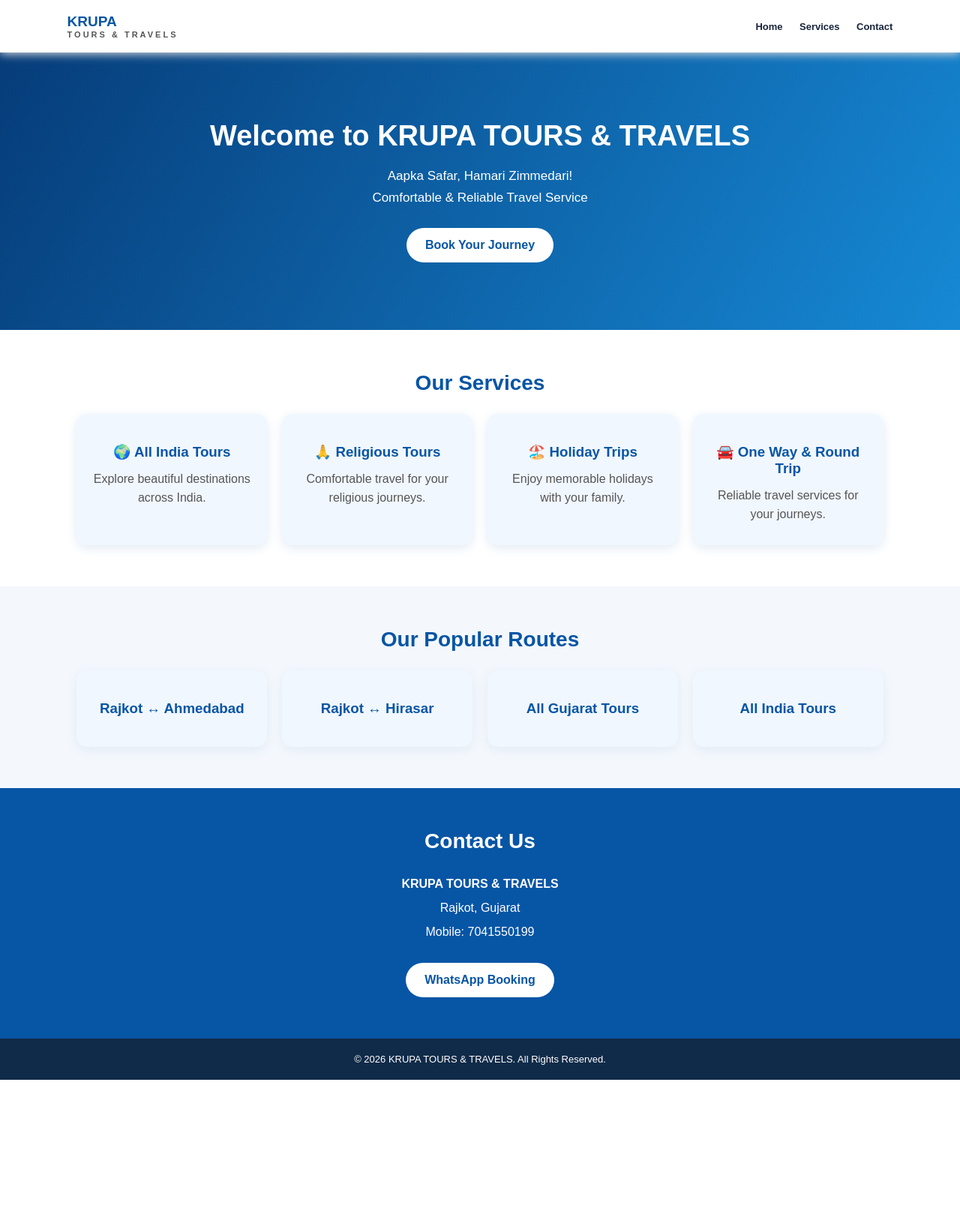
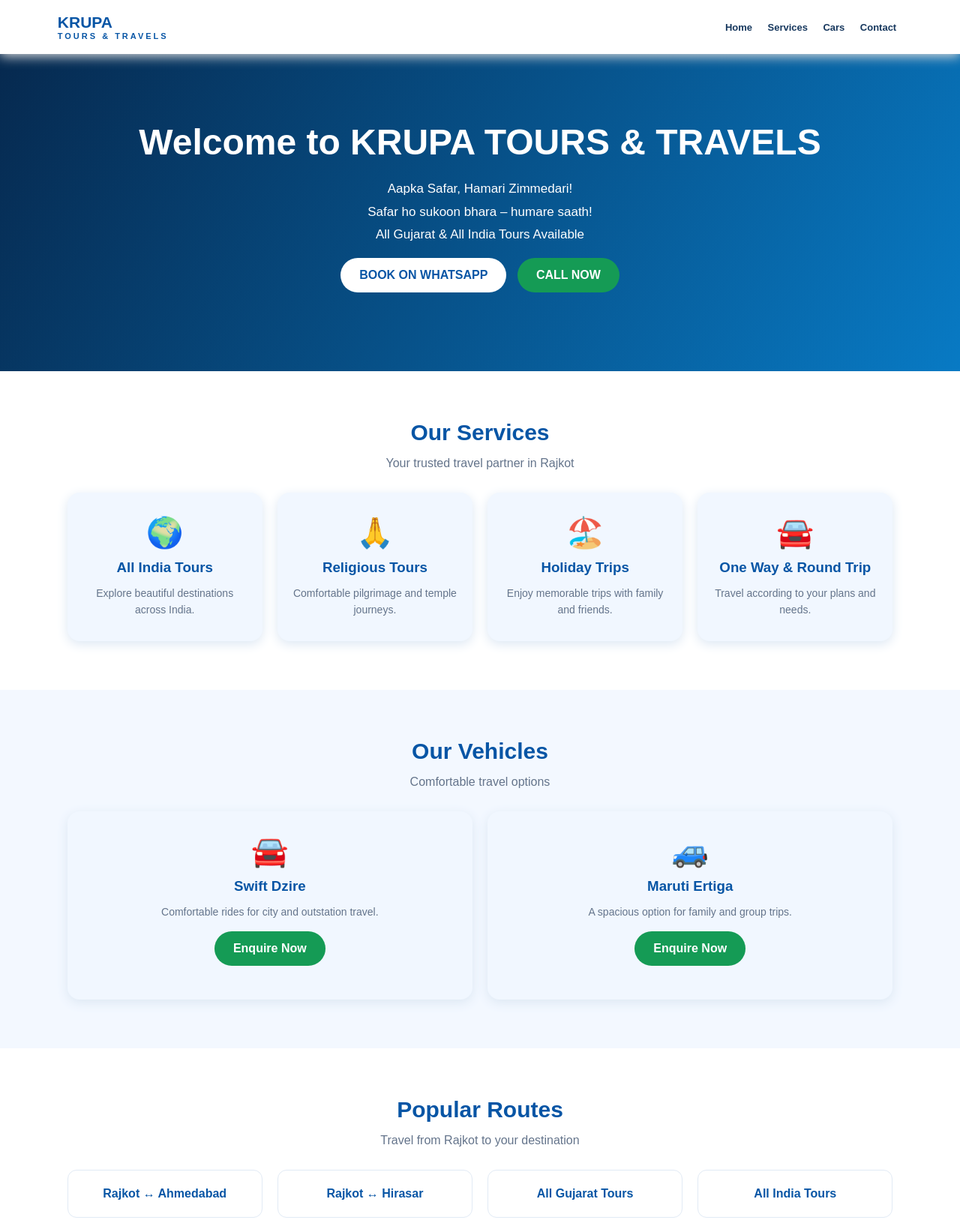
Before and after one commit to dhruvparmar9/krupa-tours-website, a plain HTML site: page index.html in a window 1280 px wide. Shown: the top 1627 px of the page at 75% size. Before the commit the page ends 1440 px from the top, so only its background shows below. Drawn offline with Linux system fonts and the light colour scheme.

Commit message:
Update index.html

```diff
--- a/index.html
+++ b/index.html
@@ -7,93 +7,116 @@
 <title>KRUPA TOURS & TRAVELS</title>
 <style>
 *{margin:0;padding:0;box-sizing:border-box}
-body{font-family:Arial,sans-serif;color:#17243b;background:#fff}
-header{background:#fff;padding:18px 7%;display:flex;justify-content:space-between;align-items:center;box-shadow:0 2px 12px #ddd;position:sticky;top:0}
-.logo{font-size:19px;font-weight:bold;color:#0755a5}
-.logo span{display:block;font-size:11px;letter-spacing:3px;color:#555}
-nav a{margin-left:18px;text-decoration:none;color:#17243b;font-weight:bold;font-size:13px}
-.hero{padding:90px 8%;background:linear-gradient(120deg,#063c79,#1689d5);color:white;text-align:center}
-.hero h1{font-size:38px;margin-bottom:18px}
-.hero p{font-size:17px;line-height:1.7}
-.btn{display:inline-block;background:#fff;color:#0755a5;padding:14px 25px;border-radius:30px;text-decoration:none;font-weight:bold;margin-top:25px}
-section{padding:55px 8%;text-align:center}
-h2{font-size:28px;color:#0755a5;margin-bottom:25px}
-.cards{display:grid;grid-template-columns:repeat(auto-fit,minmax(210px,1fr));gap:20px}
-.card{padding:28px 18px;border-radius:14px;background:#f1f7ff;box-shadow:0 4px 15px #e3eaf3}
-.card h3{margin:12px 0;color:#0755a5}
-.card p{line-height:1.6;color:#555}
-.routes{background:#f4f8fd}
+body{font-family:Arial,sans-serif;color:#172b45}
+header{background:white;padding:18px 6%;display:flex;justify-content:space-between;align-items:center;box-shadow:0 3px 15px #ddd;position:sticky;top:0}
+.logo{font-size:21px;font-weight:bold;color:#0755a5}
+.logo small{display:block;font-size:11px;letter-spacing:3px}
+nav a{margin:0 8px;text-decoration:none;color:#17385e;font-weight:bold;font-size:13px}
+.hero{background:linear-gradient(120deg,#06294f,#087ac4);color:white;text-align:center;padding:90px 20px}
+.hero h1{font-size:clamp(30px,5vw,48px);margin-bottom:20px}
+.hero p{font-size:17px;line-height:1.8}
+.btn{display:inline-block;padding:14px 25px;border-radius:30px;text-decoration:none;font-weight:bold;margin:15px 5px}
+.white{background:white;color:#0755a5}
+.green{background:#159b55;color:white}
+section{padding:65px 7%;text-align:center}
+h2{font-size:30px;color:#0755a5;margin-bottom:15px}
+.sub{color:#64748b;margin-bottom:30px}
+.grid{display:grid;grid-template-columns:repeat(auto-fit,minmax(210px,1fr));gap:20px}
+.card{background:#f1f7ff;border-radius:16px;padding:30px 20px;box-shadow:0 4px 15px #dce7f3}
+.card .emoji{font-size:40px}
+.card h3{color:#0755a5;margin:12px 0}
+.card p{color:#64748b;line-height:1.6;font-size:14px}
+.vehicles{background:#f3f8ff}
+.route{background:#fff;border:1px solid #e1eaf5;border-radius:12px;padding:22px;font-weight:bold;color:#0755a5}
 .contact{background:#0755a5;color:white}
 .contact h2{color:white}
 .contact p{line-height:2}
-footer{padding:20px;text-align:center;background:#102b49;color:white;font-size:13px}
+footer{background:#061e39;color:white;padding:25px;text-align:center}
 @media(max-width:600px){
-header{padding:15px 4%}
-nav a{margin-left:8px;font-size:11px}
-.hero h1{font-size:29px}
+header{padding:15px 4%;flex-wrap:wrap;gap:12px}
+nav{width:100%;display:flex;justify-content:space-between}
+nav a{margin:0;font-size:12px}
+.hero{padding:70px 18px}
+section{padding:50px 18px}
 }
 </style>
 </head>
 <body>
 
 <header>
-<div class="logo">KRUPA <span>TOURS & TRAVELS</span></div>
+<div class="logo">KRUPA <small>TOURS & TRAVELS</small></div>
 <nav>
 <a href="#home">Home</a>
 <a href="#services">Services</a>
+<a href="#vehicles">Cars</a>
 <a href="#contact">Contact</a>
 </nav>
 </header>
 
 <div class="hero" id="home">
 <h1>Welcome to KRUPA TOURS & TRAVELS</h1>
-<p>Aapka Safar, Hamari Zimmedari!<br>
-Comfortable & Reliable Travel Service</p>
-<a class="btn" href="https://wa.me/917041550199">Book Your Journey</a>
+<p>Aapka Safar, Hamari Zimmedari!</p>
+<p>Safar ho sukoon bhara – humare saath!</p>
+<p>All Gujarat & All India Tours Available</p>
+<a class="btn white" href="https://wa.me/917041550199">BOOK ON WHATSAPP</a>
+<a class="btn green" href="tel:7041550199">CALL NOW</a>
 </div>
 
 <section id="services">
 <h2>Our Services</h2>
-<div class="cards">
+<p class="sub">Your trusted travel partner in Rajkot</p>
+<div class="grid">
+<div class="card"><div class="emoji">🌍</div><h3>All India Tours</h3><p>Explore beautiful destinations across India.</p></div>
+<div class="card"><div class="emoji">🙏</div><h3>Religious Tours</h3><p>Comfortable pilgrimage and temple journeys.</p></div>
+<div class="card"><div class="emoji">🏖️</div><h3>Holiday Trips</h3><p>Enjoy memorable trips with family and friends.</p></div>
+<div class="card"><div class="emoji">🚘</div><h3>One Way & Round Trip</h3><p>Travel according to your plans and needs.</p></div>
+</div>
+</section>
+
+<section class="vehicles" id="vehicles">
+<h2>Our Vehicles</h2>
+<p class="sub">Comfortable travel options</p>
+<div class="grid">
 <div class="card">
-<h3>🌍 All India Tours</h3>
-<p>Explore beautiful destinations across India.</p>
+<div class="emoji">🚘</div>
+<h3>Swift Dzire</h3>
+<p>Comfortable rides for city and outstation travel.</p>
+<a class="btn green" href="https://wa.me/917041550199?text=Swift%20Dzire%20booking%20enquiry">Enquire Now</a>
 </div>
 <div class="card">
-<h3>🙏 Religious Tours</h3>
-<p>Comfortable travel for your religious journeys.</p>
-</div>
-<div class="card">
-<h3>🏖️ Holiday Trips</h3>
-<p>Enjoy memorable holidays with your family.</p>
-</div>
-<div class="card">
-<h3>🚘 One Way & Round Trip</h3>
-<p>Reliable travel services for your journeys.</p>
+<div class="emoji">🚙</div>
+<h3>Maruti Ertiga</h3>
+<p>A spacious option for family and group trips.</p>
+<a class="btn green" href="https://wa.me/917041550199?text=Ertiga%20booking%20enquiry">Enquire Now</a>
 </div>
 </div>
 </section>
 
-<section class="routes">
-<h2>Our Popular Routes</h2>
-<div class="cards">
-<div class="card"><h3>Rajkot ↔ Ahmedabad</h3></div>
-<div class="card"><h3>Rajkot ↔ Hirasar</h3></div>
-<div class="card"><h3>All Gujarat Tours</h3></div>
-<div class="card"><h3>All India Tours</h3></div>
+<section>
+<h2>Popular Routes</h2>
+<p class="sub">Travel from Rajkot to your destination</p>
+<div class="grid">
+<div class="route">Rajkot ↔ Ahmedabad</div>
+<div class="route">Rajkot ↔ Hirasar</div>
+<div class="route">All Gujarat Tours</div>
+<div class="route">All India Tours</div>
 </div>
 </section>
 
 <section class="contact" id="contact">
 <h2>Contact Us</h2>
 <p><b>KRUPA TOURS & TRAVELS</b></p>
-<p>Rajkot, Gujarat</p>
-<p>Mobile: 7041550199</p>
-<a class="btn" href="https://wa.me/917041550199">WhatsApp Booking</a>
+<p>📍 Rajkot, Gujarat</p>
+<p>📞 7041550199</p>
+<p>All Gujarat & All India Tours Available</p>
+<a class="btn white" href="tel:7041550199">CALL NOW</a>
+<a class="btn green" href="https://wa.me/917041550199">WHATSAPP BOOKING</a>
 </section>
 
 <footer>
-© 2026 KRUPA TOURS & TRAVELS. All Rights Reserved.
+<b>KRUPA TOURS & TRAVELS</b>
+<p>Rajkot, Gujarat | 7041550199</p>
+<p>© 2026 All Rights Reserved</p>
 </footer>
 
 </body>
```
